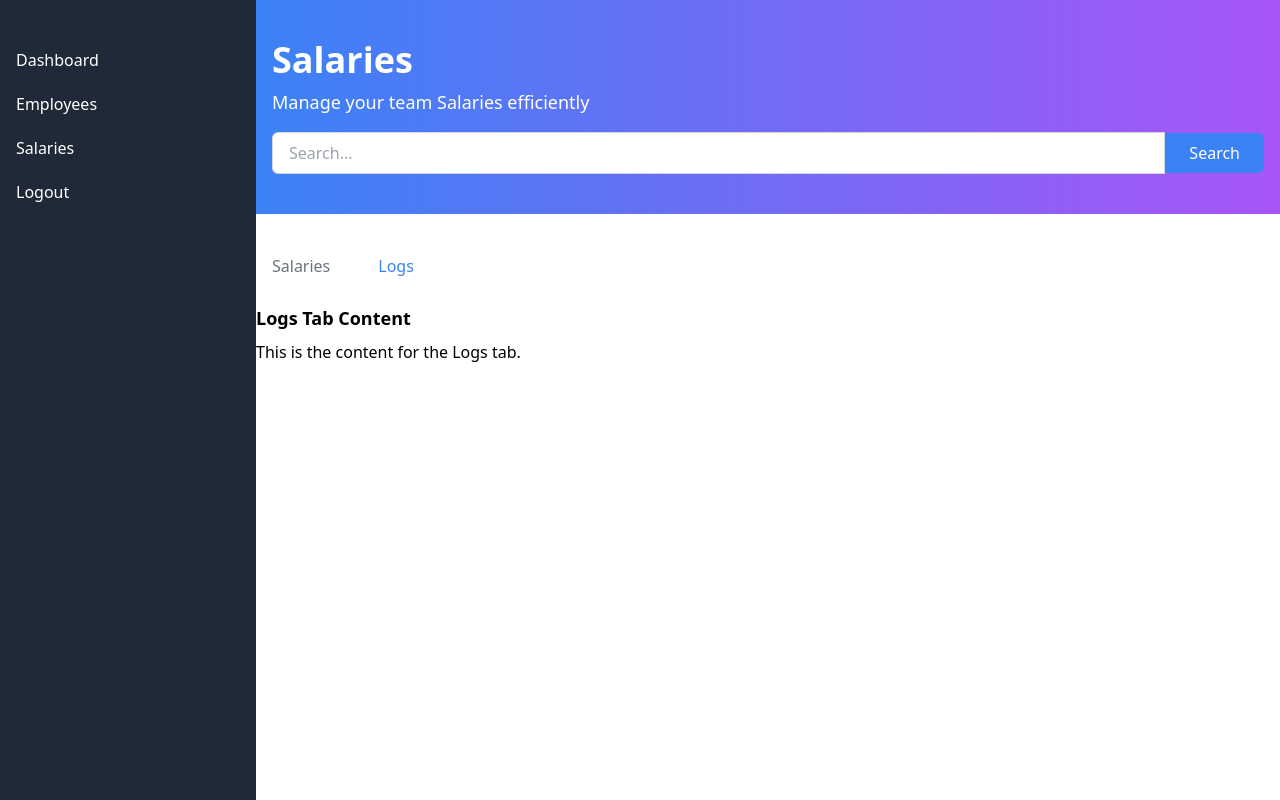
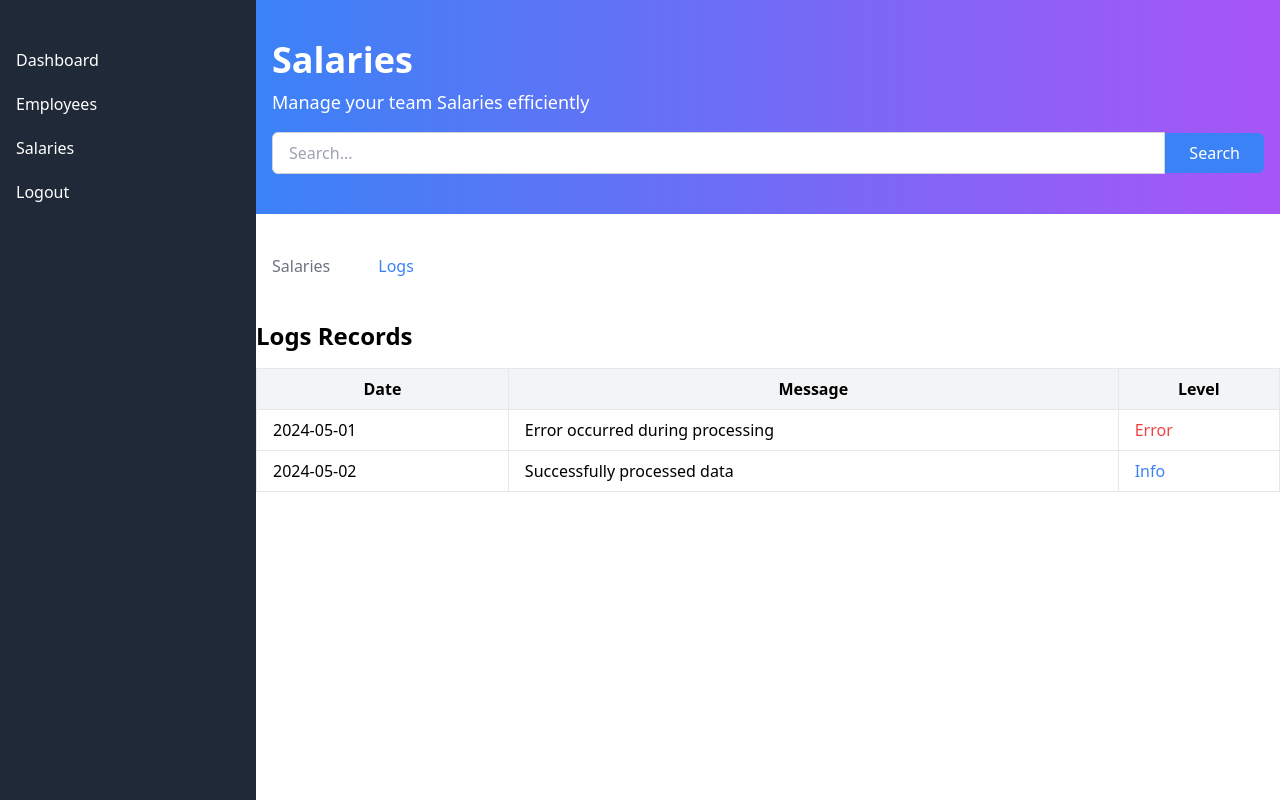
Before and after one commit to Ali-Mardini/my-payroll, a React (Vite) app: page /salaries in a window 1280 px wide. Both pictures are taken after a click on the button "Logs". Built offline with nearby package versions, Linux system fonts and the light colour scheme.

Commit message:
add logs sections

```diff
--- a/src/pages/salaries/salaries.tsx
+++ b/src/pages/salaries/salaries.tsx
@@ -8,12 +8,39 @@ const Salaries = () => {
     setActiveTab(tab);
   };
 
+  interface LogRecord {
+    id: number;
+    date: string;
+    message: string;
+    level: string;
+  }
+
+  const sampleLogs: LogRecord[] = [
+    {
+      id: 1,
+      date: "2024-05-01",
+      message: "Error occurred during processing",
+      level: "Error",
+    },
+    {
+      id: 2,
+      date: "2024-05-02",
+      message: "Successfully processed data",
+      level: "Info",
+    },
+    // Add more sample logs as needed
+  ];
+
   interface Employee {
     id: number;
     name: string;
     basicSalary: number;
+    allowances: number;
+    additions: number;
+    deductions: number;
     month: string;
     year: number;
+    total: number;
     isEndOfService: boolean;
   }
 
@@ -22,16 +49,24 @@ const Salaries = () => {
       id: 1,
       name: "John Doe",
       basicSalary: 5000,
+      allowances: 5000,
+      additions: 0,
+      deductions: 0,
       month: "January",
       year: 2024,
+      total: 0,
       isEndOfService: false,
     },
     {
       id: 2,
       name: "Jane Doe",
       basicSalary: 6000,
+      allowances: 5000,
+      additions: 0,
+      deductions: 0,
       month: "January",
       year: 2024,
+      total: 0,
       isEndOfService: true,
     },
     // Add more sample data as needed
@@ -47,6 +82,19 @@ const Salaries = () => {
           : employee
       )
     );
+  };
+
+  const getLevelColor = (level: string): string => {
+    switch (level.toLowerCase()) {
+      case "error":
+        return "text-red-500";
+      case "warning":
+        return "text-yellow-500";
+      case "info":
+        return "text-blue-500";
+      default:
+        return "text-gray-500";
+    }
   };
 
   return (
@@ -103,9 +151,21 @@ const Salaries = () => {
                         Basic Salary
                       </th>
                       <th className="border border-gray-200 px-4 py-2">
+                        Allowances
+                      </th>
+                      <th className="border border-gray-200 px-4 py-2">
+                        Additions
+                      </th>
+                      <th className="border border-gray-200 px-4 py-2">
+                        Deductions
+                      </th>
+                      <th className="border border-gray-200 px-4 py-2">
                         Month
                       </th>
                       <th className="border border-gray-200 px-4 py-2">Year</th>
+                      <th className="border border-gray-200 px-4 py-2">
+                        Total
+                      </th>
                       <th className="border border-gray-200 px-4 py-2">
                         End of Service
                       </th>
@@ -121,10 +181,22 @@ const Salaries = () => {
                           {employee.basicSalary}
                         </td>
                         <td className="border border-gray-200 px-4 py-2">
+                          {employee.allowances}
+                        </td>
+                        <td className="border border-gray-200 px-4 py-2">
+                          {employee.additions}
+                        </td>
+                        <td className="border border-gray-200 px-4 py-2">
+                          {employee.deductions}
+                        </td>
+                        <td className="border border-gray-200 px-4 py-2">
                           {employee.month}
                         </td>
                         <td className="border border-gray-200 px-4 py-2">
                           {employee.year}
+                        </td>
+                        <td className="border border-gray-200 px-4 py-2">
+                          {employee.total}
                         </td>
                         <td className="border border-gray-200 px-4 py-2 flex items-center">
                           <input
@@ -138,7 +210,6 @@ const Salaries = () => {
                             }
                             className="mr-2"
                           />
-                          Mark as End of Service
                         </td>
                       </tr>
                     ))}
@@ -148,10 +219,42 @@ const Salaries = () => {
             </div>
           )}
           {activeTab === "logs" && (
-            <div>
-              {/* Render Logs Tab Content */}
-              <h2 className="text-lg font-semibold mb-2">Logs Tab Content</h2>
-              <p>This is the content for the Logs tab.</p>
+            <div className="container mx-auto mt-8">
+              <h1 className="text-2xl font-bold mb-4">Logs Records</h1>
+              <div className="overflow-x-auto">
+                <table className="w-full border-collapse border border-gray-200">
+                  <thead className="bg-gray-100">
+                    <tr>
+                      <th className="border border-gray-200 px-4 py-2">Date</th>
+                      <th className="border border-gray-200 px-4 py-2">
+                        Message
+                      </th>
+                      <th className="border border-gray-200 px-4 py-2">
+                        Level
+                      </th>
+                    </tr>
+                  </thead>
+                  <tbody>
+                    {sampleLogs.map((log) => (
+                      <tr key={log.id} className="hover:bg-gray-100">
+                        <td className="border border-gray-200 px-4 py-2">
+                          {log.date}
+                        </td>
+                        <td className="border border-gray-200 px-4 py-2">
+                          {log.message}
+                        </td>
+                        <td
+                          className={`border border-gray-200 px-4 py-2 ${getLevelColor(
+                            log.level
+                          )}`}
+                        >
+                          {log.level}
+                        </td>
+                      </tr>
+                    ))}
+                  </tbody>
+                </table>
+              </div>
             </div>
           )}
         </div>
```
